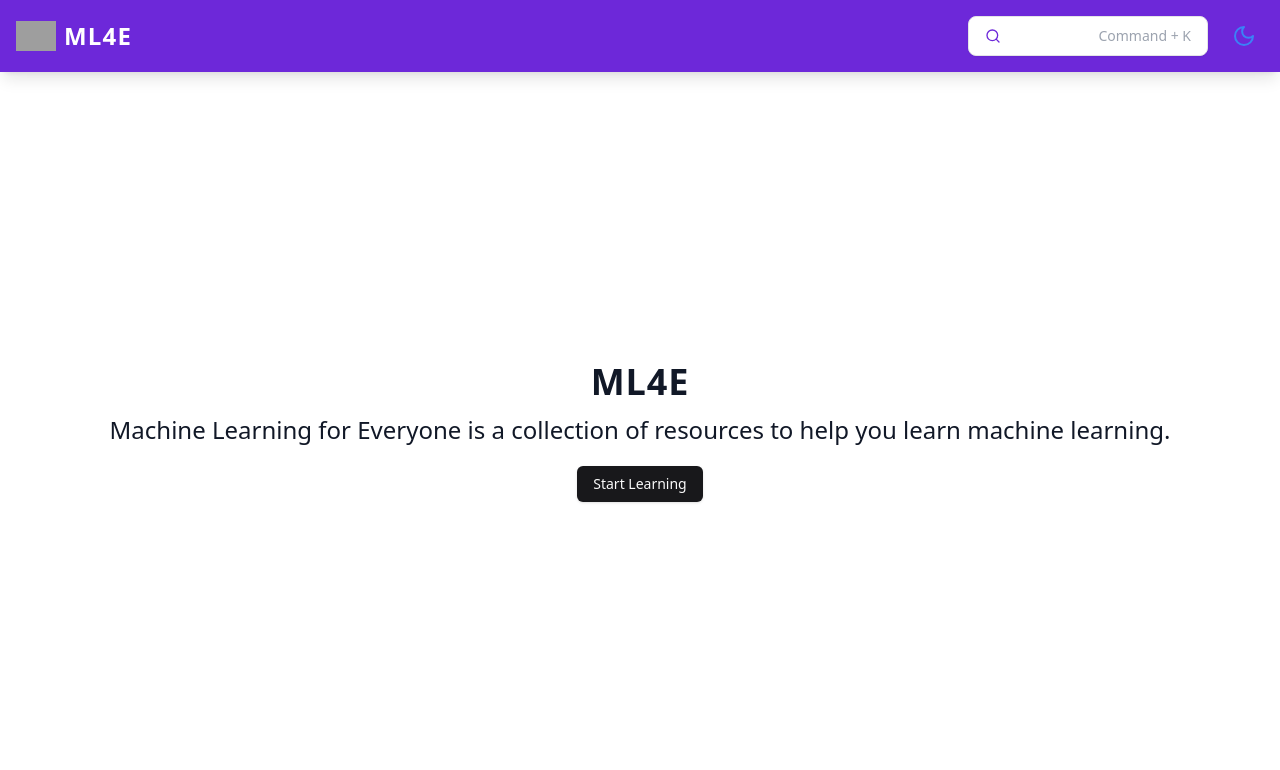
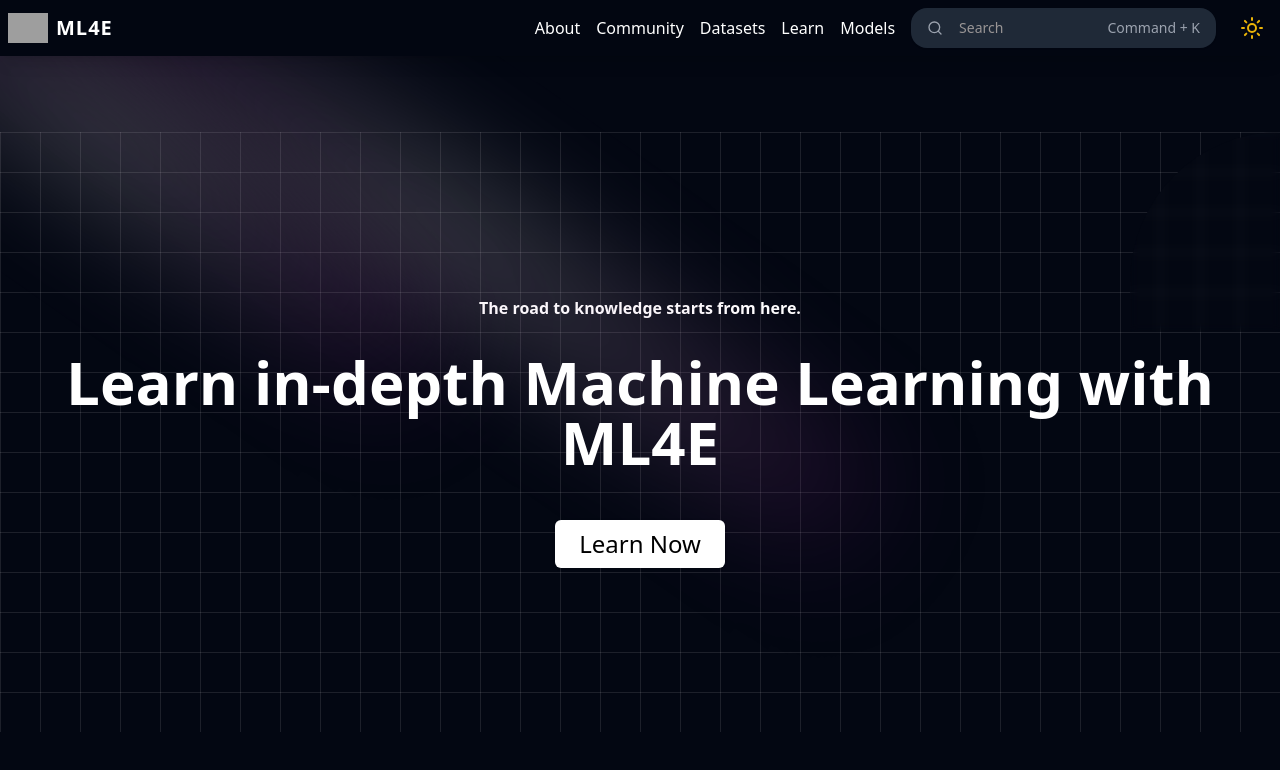
Before and after one commit to aayank13/ml4e, a Next.js app: page / in a window 1280 px wide. Shown: the top 770 px of the page. Built offline with nearby package versions, Linux system fonts and the light colour scheme; grey boxes are pictures that could not be loaded.

Commit message:
UI changes

```diff
--- a/app/(root)/page.tsx
+++ b/app/(root)/page.tsx
@@ -1,29 +1,27 @@
-'use client';
+"use client";
 import Link from "next/link";
-import { useState, useEffect } from "react";
+import { useState, useEffect, useRef } from "react"; // Import useRef
 import { Button } from "@/components/ui/button";
-import { Dialog, DialogTrigger, DialogContent, DialogTitle } from "@/components/ui/dialog";
+import {
+  Dialog,
+  DialogTrigger,
+  DialogContent,
+  DialogTitle,
+} from "@/components/ui/dialog";
 import Image from "next/image";
 import { Search, Moon, Sun, Menu } from "lucide-react";
-
-const commands = [
-  { label: "Home", href: "/" },
-  { label: "Datasets", href: "/datasets" },
-  { label: "Models", href: "/models" },
-  { label: "Learn", href: "/learn" },
-  { label: "Community", href: "/community" },
-  { label: "About", href: "/about" },
-];
 
 interface NavbarProps {
   darkMode: boolean;
   toggleDarkMode: () => void;
-  isOpen: boolean; // Add isOpen as a prop
-  setIsOpen: (open: boolean) => void; // Add setIsOpen as a prop
+  isOpen: boolean;
+  setIsOpen: (open: boolean) => void;
 }
 
 function Navbar({ darkMode, toggleDarkMode, isOpen, setIsOpen }: NavbarProps) {
   const [searchTerm, setSearchTerm] = useState<string>("");
+
+  const searchInputRef = useRef<HTMLInputElement | null>(null); // Create a ref for the input
 
   const handleKeyDown = (event: KeyboardEvent) => {
     if (event.key === "Escape") {
@@ -39,8 +37,19 @@ function Navbar({ darkMode, toggleDarkMode, isOpen, setIsOpen }: NavbarProps) {
     };
   }, []);
 
+  // Effect to autofocus the input when the modal opens
+  useEffect(() => {
+    if (isOpen && searchInputRef.current) {
+      searchInputRef.current.focus(); // Autofocus the input
+    }
+  }, [isOpen]);
+
   return (
-    <nav className={`p-4 fixed w-full z-10 shadow-lg ${darkMode ? 'bg-gray-800' : 'bg-violet-700'} text-white`}>
+    <nav
+      className={`border-gray-400 p-2 fixed w-full z-10 shadow-lg ${
+        darkMode ? "bg-[#020611]" : "bg-violet-700"
+      } text-white`}
+    >
       <div className="container mx-auto flex justify-between items-center">
         <Link href="/" className="flex items-center space-x-2">
           <Image
@@ -51,38 +60,64 @@ function Navbar({ darkMode, toggleDarkMode, isOpen, setIsOpen }: NavbarProps) {
             priority
             quality={90}
           />
-          <span className="text-2xl font-bold tracking-wider">ML4E</span>
+          <span className="text-xl font-bold tracking-wider">ML4E</span>
         </Link>
 
         <div className="flex items-center space-x-4">
+          {/* New navigation links */}
+          <Link href="/about" className="hidden md:block">About</Link>
+          <Link href="/community" className="hidden md:block">Community</Link>
+          <Link href="/datasets" className="hidden md:block">Datasets</Link>
+          <Link href="/learn" className="hidden md:block">Learn</Link>
+          <Link href="/models" className="hidden md:block">Models</Link>
+
           <Dialog open={isOpen} onOpenChange={setIsOpen}>
             <DialogTrigger asChild>
-              <Button variant="outline" className="hidden md:flex items-center w-full max-w-xs w-60 h-10 rounded-lg" onClick={() => setIsOpen(true)}>
-                <Search className="text-violet-700" />
-                <span className="ml-auto text-gray-400">Command + K</span>
+              <Button
+                variant="outline"
+                className="hidden md:flex items-center w-full max-w-xs h-10 rounded-2xl bg-[#1f2937] border-none outline-none hover:bg-[#425167]"
+                onClick={() => setIsOpen(true)}
+              >
+                <Search
+                  className={darkMode ? "text-gray-400" : "text-violet-700"}
+                />
+                <span className="ml-2 text-[#999595]">Search</span>
+                <span className="ml-24 text-gray-400 text-sm">Command + K</span>
               </Button>
             </DialogTrigger>
-            <DialogContent className={`bg-white p-6 rounded-lg shadow-lg w-full max-w-2xl mx-auto ${isOpen ? 'backdrop-blur-md' : ''}`}>
+            <DialogContent
+              className={`p-6 rounded-lg shadow-lg w-full max-w-2xl outline-none border-none mb-12 max-h-full ${
+                darkMode ? "bg-[#020611]" : "bg-white"
+              }`}
+              style={{ marginTop: "20px", position: "absolute", top: "60px" }} // Adjust top position
+            >
               <DialogTitle className="sr-only">Search</DialogTitle>
-              <div className="relative">
+              <div className="relative flex items-center w-full ">
+                <button className="absolute left-3 text-gray-400">
+                  <Search />
+                </button>
                 <input
                   type="text"
                   placeholder="Search..."
                   value={searchTerm}
                   onChange={(e) => setSearchTerm(e.target.value)}
-                  className="w-full p-3 border border-gray-300 rounded-lg focus:outline-none focus:ring-2 focus:ring-violet-700"
+                  ref={searchInputRef}
+                  className={`w-[95%] pl-10 pr-12 ml-2 border rounded-lg focus:outline-none focus:ring-0 bg-inherit outline-none border-none text-lg ${
+                    darkMode
+                      ? "text-white bg-[#1f2937] border-gray-600"
+                      : "text-gray-900 bg-white border-gray-300"
+                  }`}
+                  style={{
+                    transition: "color 0.3s ease, background-color 0.3s ease",
+                  }}
                 />
-                <button className="absolute right-3 top-3 text-violet-700">
-                  <Search />
+                <button
+                  className="w-[5%] p-2 text-gray-400 hover:text-gray-500"
+                  onClick={() => setIsOpen(false)}
+                >
+                  Esc
                 </button>
               </div>
-              <ul className="mt-4 w-full">
-                {commands.map(command => (
-                  <li key={command.label} className="p-2 hover:bg-gray-200 rounded">
-                    <Link href={command.href}>{command.label}</Link>
-                  </li>
-                ))}
-              </ul>
             </DialogContent>
           </Dialog>
 
@@ -90,7 +125,11 @@ function Navbar({ darkMode, toggleDarkMode, isOpen, setIsOpen }: NavbarProps) {
             onClick={toggleDarkMode}
             className="hidden md:flex p-2 rounded-full hover:bg-violet-500 focus:outline-none"
           >
-            {darkMode ? <Sun className="text-yellow-500" /> : <Moon className="text-blue-500" />}
+            {darkMode ? (
+              <Sun className="text-yellow-500" />
+            ) : (
+              <Moon className="text-blue-500" />
+            )}
           </button>
 
           <button
@@ -106,25 +145,55 @@ function Navbar({ darkMode, toggleDarkMode, isOpen, setIsOpen }: NavbarProps) {
 }
 
 export default function Home() {
-  const [darkMode, setDarkMode] = useState<boolean>(false); // State for dark mode
-  const [isOpen, setIsOpen] = useState<boolean>(false); // To control the dialog state
+  const [darkMode, setDarkMode] = useState<boolean>(true);
+  const [isOpen, setIsOpen] = useState<boolean>(false);
 
   const toggleDarkMode = () => {
-    setDarkMode(prevMode => !prevMode);
+    setDarkMode((prevMode) => !prevMode);
   };
 
   return (
-    <div className={`${darkMode ? 'bg-gray-900 text-white' : 'bg-white text-gray-900'} ${isOpen ? 'blur-sm' : ''}`}>
-      <Navbar darkMode={darkMode} toggleDarkMode={toggleDarkMode} isOpen={isOpen} setIsOpen={setIsOpen} />
-      <main className="flex justify-center items-center flex-col min-h-screen pt-16">
-        <h1 className="font-bold text-4xl pb-3 tracking-wide">ML4E</h1>
-        <p className="font-light text-2xl px-4 text-center">
-          Machine Learning for Everyone is a collection of resources to help you
-          learn machine learning.
-        </p>
-        <Link href="/learn">
-          <Button className="mt-5">Start Learning</Button>
-        </Link>
+    <div
+      className={`${
+        darkMode ? "bg-[#030712] text-white" : "bg-white text-gray-900"
+      } ${isOpen ? "blur-sm" : ""}`}
+    >
+      <Navbar
+        darkMode={darkMode}
+        toggleDarkMode={toggleDarkMode}
+        isOpen={isOpen}
+        setIsOpen={setIsOpen}
+      />
+      <main
+        className={`${
+          darkMode ? "bg-[#030712] text-white" : "bg-white text-gray-900"
+        } flex justify-center items-center flex-col min-h-screen pt-16`}
+      >
+        {/* Hero Section with Grid Background */}
+        <section className="custom-grid w-full flex justify-center items-center flex-col h-[75vh] relative">
+          <p className="font-bold">The road to knowledge starts from here.</p>
+          <div className="relative grid grid-cols-1 grid-rows-1 p-4 text-center z-10">
+            <p className="font-bold text-6xl mt-4 ">
+              Learn in-depth Machine Learning with ML4E
+            </p>
+          </div>
+          <Link href="/learn">
+            <Button className="learn-button mt-8 z-10 p-6 bg-white text-black text-2xl relative overflow-hidden">
+              <span className="learn-text transition-transform duration-300">
+                Learn Now
+              </span>
+              <span className="learn-emoji absolute inset-0 flex items-center justify-center transition-transform duration-300 transform translate-x-full opacity-0">
+                👨‍💻
+              </span>
+            </Button>
+          </Link>
+
+          {/* Dark/Light mode background grid */}
+          <div className="absolute inset-0 pointer-events-none grid-background"></div>
+          {/* Flare Effect */}
+          <div className="flare-effect"></div>
+          <div className="flare-effect-1"></div>
+        </section>
       </main>
     </div>
   );
--- a/app/globals.css
+++ b/app/globals.css
@@ -78,3 +78,88 @@
     @apply bg-background text-foreground;
   }
 }
+
+.grid-background {
+  background-image:
+    linear-gradient(90deg, rgba(255, 255, 255, 0.1) 1px, transparent 1px),
+    linear-gradient(180deg, rgba(255, 255, 255, 0.1) 1px, transparent 1px);
+  background-size: 40px 40px;
+  position: absolute;
+  width: 100%;
+  height: 100%;
+  z-index: 0;
+  pointer-events: none;
+  /* position: relative; Ensure the parent element is positioned */
+  overflow: hidden;   /* Clip any overflow to maintain the circular shape */
+}
+
+.grid-background::before {
+  content: '';
+  position: absolute;
+  top: 0;
+  right: 0;
+  width: 150px; /* Adjust the width for the area to blur */
+  height: 200px; /* Match the height to width for a quarter circle */
+  backdrop-filter: blur(5px); /* Add the blur effect */
+  -webkit-backdrop-filter: blur(10px); /* Safari support */
+  z-index: 1; /* Ensure it applies to the background only */
+  pointer-events: none; /* Prevent interaction */
+
+  /* Create the quarter circle effect */
+  border-top-left-radius: 200px; /* Set radius to create a quarter circle */
+}
+/* .flare-effect {
+  content: '';
+  position: absolute;
+  top: 0; /* Start from the top */
+  /* left: 0; Start from the left */
+  /* width: 150%; Extend beyond the container */
+  /* height: 150%; Extend beyond the container */
+  /* background: radial-gradient(circle at top left, rgba(255, 255, 255, 0.6), rgba(128, 0, 128, 0.4)); */
+  /* filter: blur(60px); Add blur for a softer effect */
+  /* z-index: 0; Place it behind other content */
+/* } */
+.flare-effect {
+  position: absolute;
+  top: 0;
+  left: 0;
+  width: 100px; /* Adjust width */
+  height: 1000px; /* Adjust height */
+  background: radial-gradient(circle, rgba(255, 255, 255, 0.5) 0%, rgba(128, 0, 128, 0.4) 100%);
+  filter: blur(60px); /* Adjust blur radius */
+  opacity: 0.5; /* Adjust opacity */
+  pointer-events: none; /* Prevent interaction */
+  z-index: 0; /* Set behind other elements */
+  rotate:125deg;
+  margin-left: 400px;
+  margin-top: -400px;
+}
+.flare-effect-1{
+  position: absolute;
+  top: 0;
+  left: 0;
+  width: 100px; /* Adjust width */
+  height: 800px; /* Adjust height */
+  background: radial-gradient(circle, rgba(255, 255, 255, 0.5) 0%, rgba(128, 0, 128, 0.4) 100%);
+  filter: blur(60px); /* Adjust blur radius */
+  opacity: 0.5; /* Adjust opacity */
+  pointer-events: none; /* Prevent interaction */
+  z-index: 0; /* Set behind other elements */
+  rotate:125deg;
+  margin-left: 50px;
+  margin-top: -400px;
+}
+.learn-button {
+  position: relative;
+  cursor: pointer;
+}
+
+.learn-button:hover .learn-text {
+  transform: translateX(100%); /* Move text to the right */
+  opacity: 0; /* Make text invisible */
+}
+
+.learn-button:hover .learn-emoji {
+  transform: translateX(0); /* Move emoji into place */
+  opacity: 1; /* Show emoji */
+}
```
